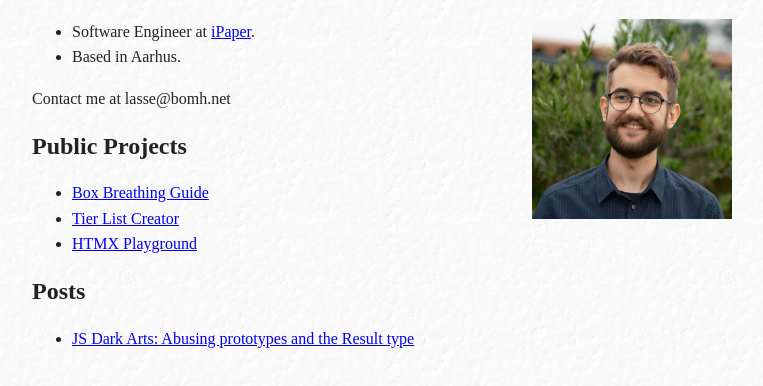
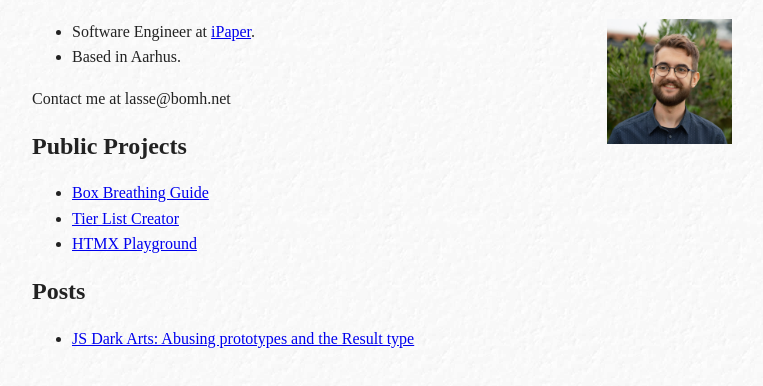
Before and after one commit to lassebomh/bomh.net, an Astro site: page / in a window 1280 px wide. Shown: the part 150-536 px from the top of the page, without its empty margins (258-1021 px from the left). Built offline with nearby package versions, Linux system fonts and the light colour scheme; Astro itself is replaced by a stand-in of ours.

Commit message:
img size

```diff
--- a/src/pages/index.astro
+++ b/src/pages/index.astro
@@ -5,7 +5,7 @@ const posts = Object.values(import.meta.glob("./**/index.mdx", { eager: true }))
 
 <Layout frontmatter={{ title: "Lasse H. Bomholt" }}>
   <h1>Lasse H. Bomholt</h1>
-  <img src="/profile.png" alt="Lasse H. Bomholt" width="200" height="200" style="float: right;" />
+  <img src="/profile.png" alt="Lasse H. Bomholt" width="125" height="125" style="float: right;" />
   <ul>
     <li>Software Engineer at <a href="https://ipaper.io">iPaper</a>.</li>
     <li>Based in Aarhus.</li>
```
